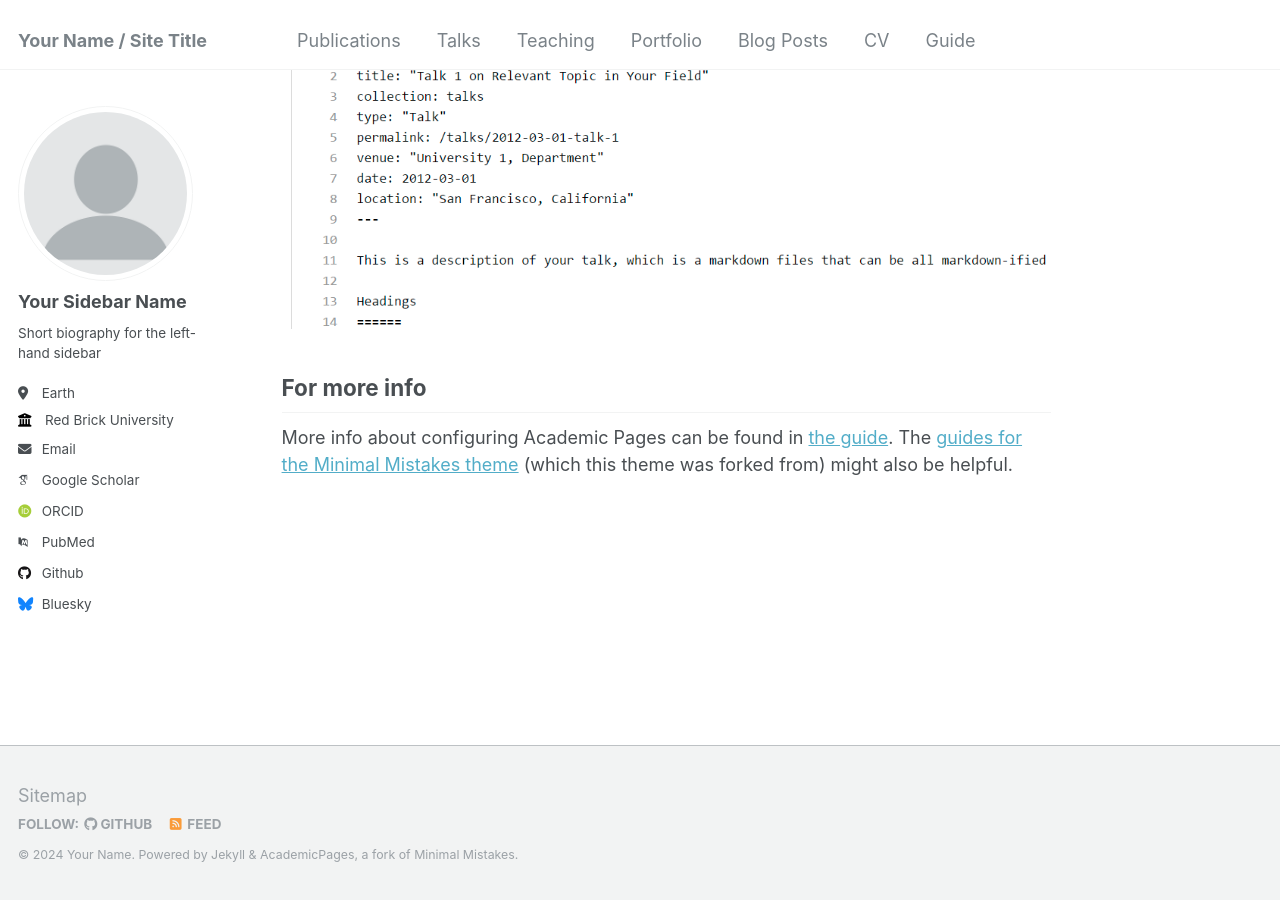
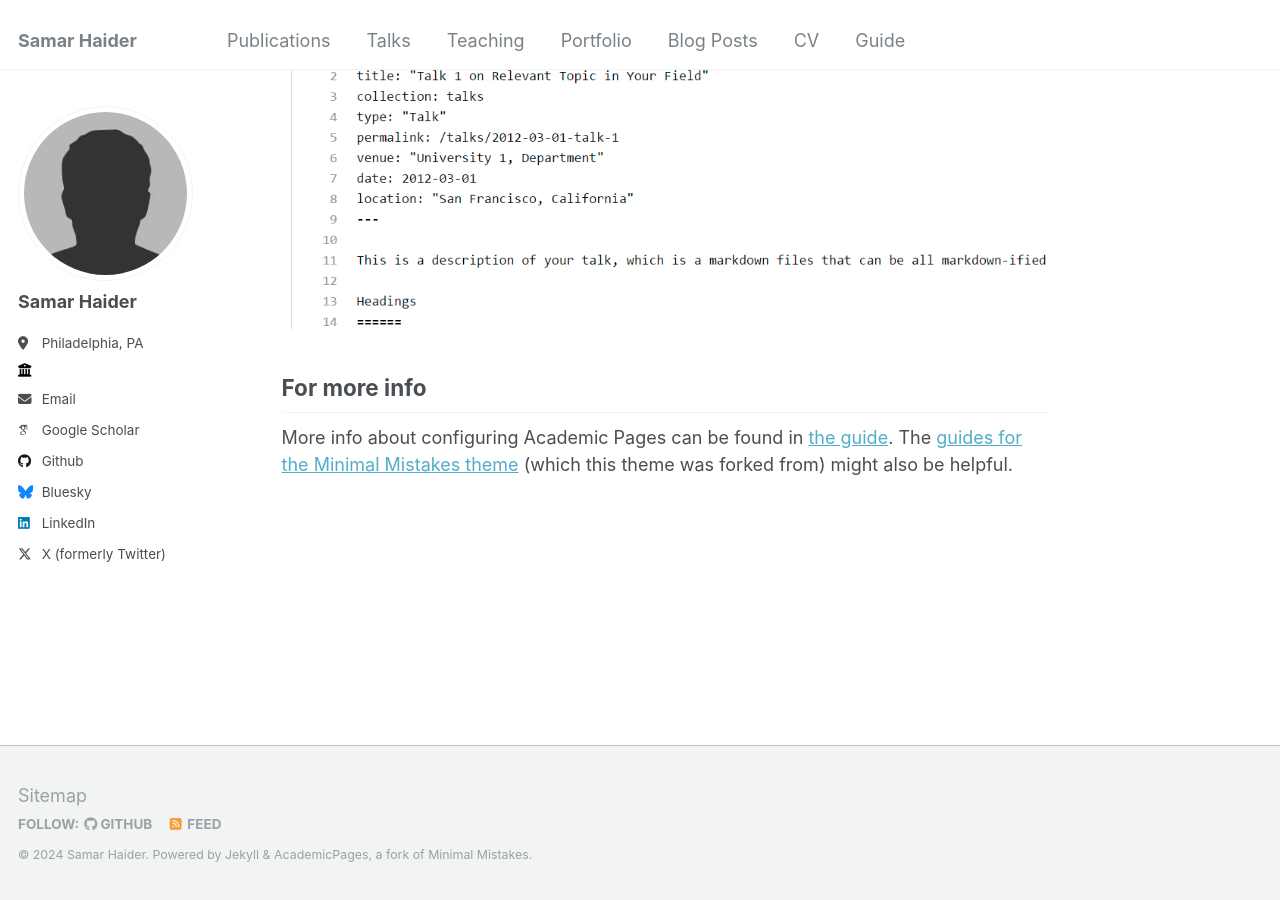
Before and after one commit to samarh/test-samarh.github.io, a Jekyll site: the page built from _pages/about.md, in a window 1280 px wide and 900 px high, scrolled down 2660 px. Built offline with Jekyll 4.4.1, drawn with Linux system fonts in a browser that asks for light colours; some web fonts are replaced.

Commit message:
Update _config.yml

```diff
--- a/_config.yml
+++ b/_config.yml
@@ -8,42 +8,42 @@
 
 # Basic Site Settings
 locale                   : "en-US"
-title                    : "Your Name / Site Title"
+title                    : "Samar Haider"
 title_separator          : "-"
-name                     : &name "Your Name"
-description              : &description "personal description"
-url                      : https://academicpages.github.io # the base hostname & protocol for your site e.g. "https://mmistakes.github.io"
+name                     : &name "Samar Haider"
+description              : &description "PhD Student at UPenn"
+url                      : https://samarh.github.io # the base hostname & protocol for your site e.g. "https://mmistakes.github.io"
 baseurl                  : "" # the subpath of your site, e.g. "/blog"
-repository               : "academicpages/academicpages.github.io"
+repository               : "samarh/samarh.github.io"
 
 # Site Author - The following control what appear as part of the author content on the side bar.
 #               If a field is blank the icon and link will not appear, otherwise it will be shown.
 #               Additional customization can be done by editing /_includes/author-profile.html
 author:
   # Biographic information
-  avatar           : "profile.png"
-  name             : "Your Sidebar Name"
+  avatar           : "bio-photo.jpg"
+  name             : "Samar Haider"
   pronouns         : # example: "she/her"
-  bio              : "Short biography for the left-hand sidebar"
-  location         : "Earth"
-  employer         : "Red Brick University"
+  bio              : ""
+  location         : "Philadelphia, PA"
+  employer         : ""
   uri              : # URL
-  email            : "none@example.org"
+  email            : "samarh@seas.upenn.edu"
 
   # Academic websites
   arxiv            : # URL - Update with the correct link to your profile
-  googlescholar    : "https://scholar.google.com/citations?user=PS_CX0AAAAAJ"
+  googlescholar    : "https://scholar.google.com/citations?user=14Pc5EkAAAAJ"
   impactstory      : # URL
-  orcid            : "http://orcid.org/yourorcidurl"
+  orcid            : # URL
   semantic         : # URL
-  pubmed           : "https://www.ncbi.nlm.nih.gov/pubmed/?term=john+snow"
+  pubmed           : # URL
   researchgate     : # URL
 
   # Repositories and software development
   bitbucket        : # Username - Update with your username on the site
   codepen          : # Username
   dribbble         : # Username
-  github           : "academicpages"
+  github           : "samarh"
   kaggle           : # Username
   stackoverflow    : # User number or user number and name (i.e., use "1" or "1/jeff-atwood")
 
@@ -57,7 +57,7 @@ author:
   keybase          : # Username
   instagram        : # Username
   lastfm           : # Username
-  linkedin         : # Username
+  linkedin         : "samarhaider"
   mastodon         : # URL
   medium           : # URL
   pinterest        : # Username
@@ -65,7 +65,7 @@ author:
   steam            : # Username
   telegram         : # URL
   tumblr           : # Username
-  twitter          : # Username for X / Twitter
+  twitter          : "samarhdr"
   vine             : # Username
   weibo            : # Username
   wikipedia        : # Username
```
